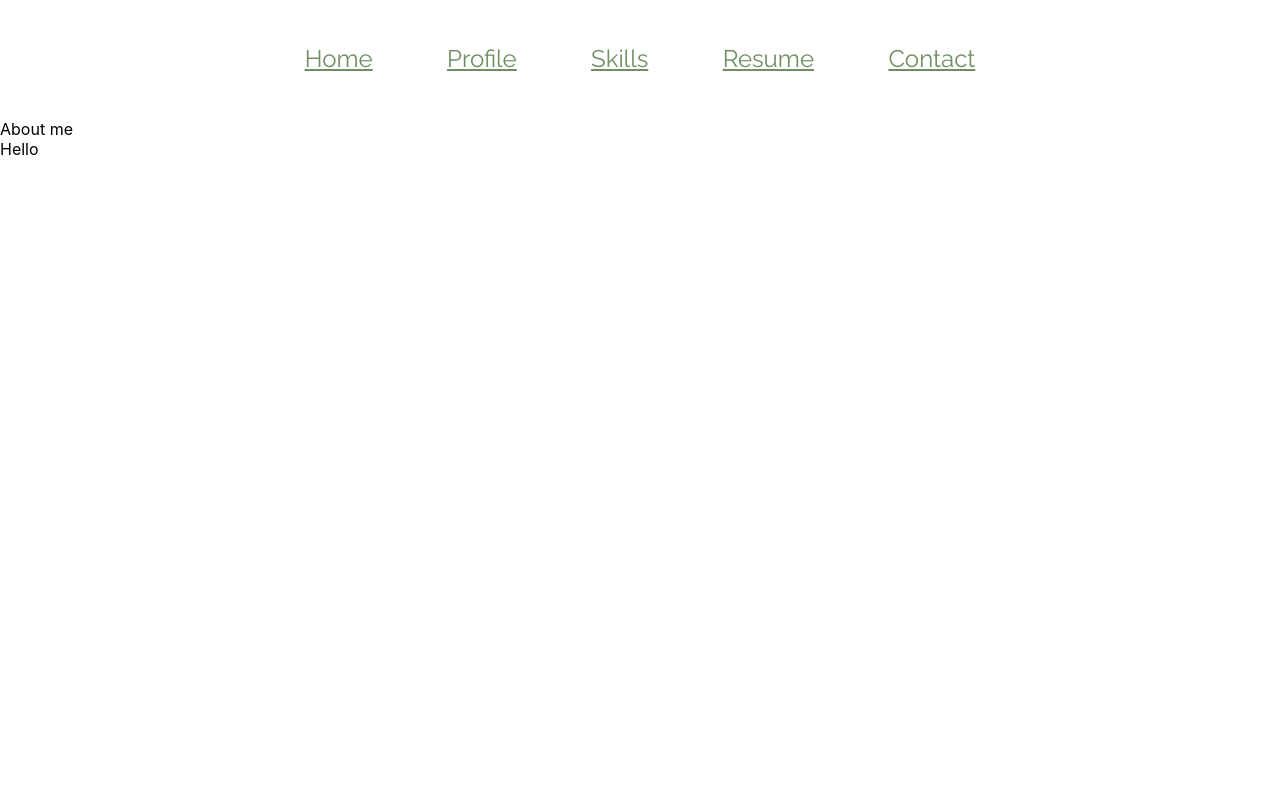
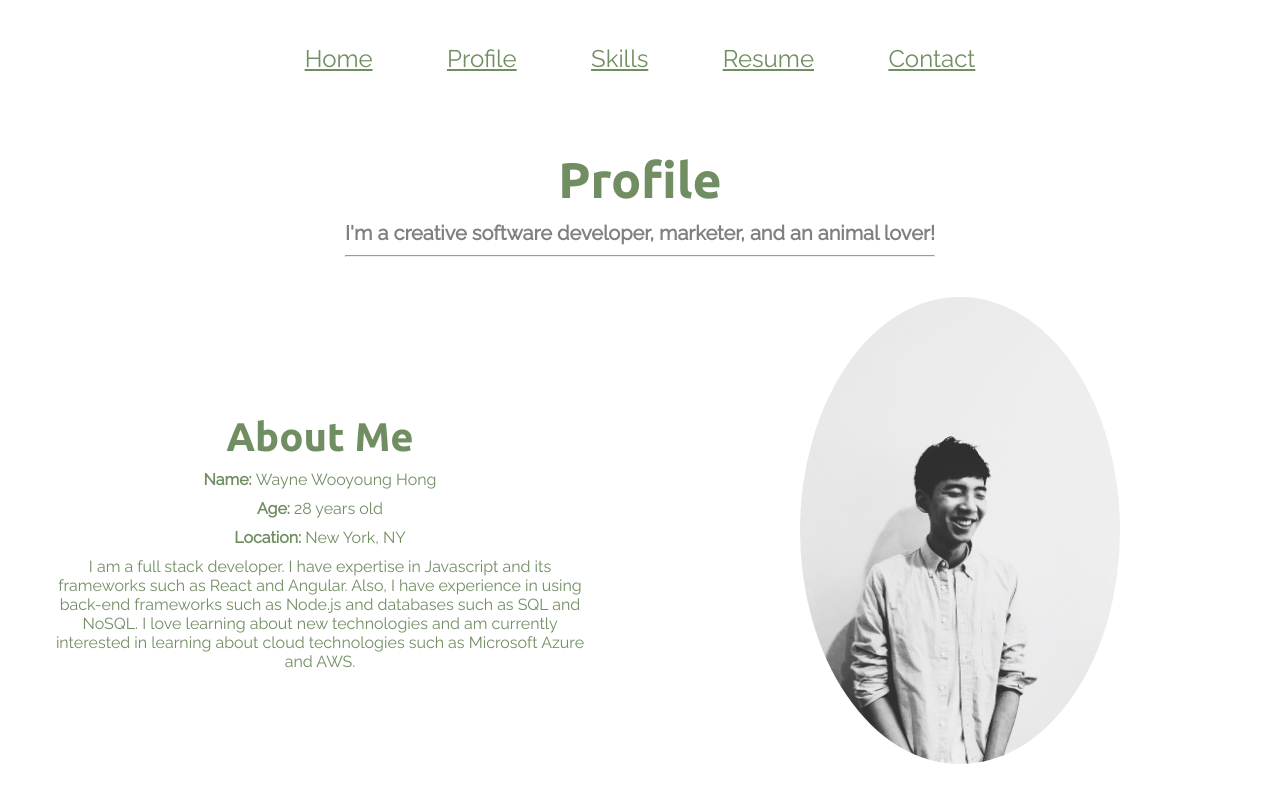
Before and after one commit to wooyounghong/portfolio, a React (Create React App) app in the folder client/: page /profile in a window 1280 px wide. Built offline with nearby package versions, Linux system fonts and the light colour scheme.

Commit message:
Updated About Me component and image of myself

```diff
--- /dev/null
+++ b/client/src/components/AboutMe.js
@@ -0,0 +1,40 @@
+import React from 'react';
+import './css/AboutMe.css';
+
+const AboutMe = () => (
+  <div className="about-me-container">
+    <div className="about-me-items">
+      <div className="about-me-header">About Me</div>
+      <div className="about-me-description">
+        <strong>Name: </strong> Wayne Wooyoung Hong
+      </div>
+      <div className="about-me-description">
+        <strong>Age: </strong> 28 years old
+      </div>
+      <div className="about-me-description">
+        <strong>Location: </strong> New York, NY
+      </div>
+      <div className="about-me-description">
+        I am a full stack developer. I have expertise in Javascript and its
+        frameworks such as React and Angular. Also, I have experience in using
+        back-end frameworks such as Node.js and databases such as SQL and NoSQL.
+        I love learning about new technologies and am currently interested in
+        learning about cloud technologies such as Microsoft Azure and AWS.
+      </div>
+    </div>
+    <div className="about-me-items">
+      <img
+        src={require('../image/wayne-pic.jpg')}
+        alt="wayne's pic"
+        className="about-me-image"
+      />
+    </div>
+    {/* <div className="about-me-items">
+      <div>Details:</div>
+      <div>Name: Wayne Wooyoung Hong</div>
+      <div>Age: 28 years old</div>
+      <div>Location: New York, NY</div>
+    </div> */}
+  </div>
+);
+export default AboutMe;
--- a/client/src/components/Navbar.js
+++ b/client/src/components/Navbar.js
@@ -8,18 +8,8 @@ class Navbar extends Component {
     this.state = {
       current: 'root',
     };
-    this.handleRoute = this.handleRoute.bind(this);
   }
-  handleRoute(current) {
-    this.setState(
-      {
-        current: current,
-      },
-      () => {
-        console.log(this.state);
-      }
-    );
-  }
+
   render() {
     return (
       <div className="navbar-container">
--- a/client/src/components/Profile.js
+++ b/client/src/components/Profile.js
@@ -1,11 +1,19 @@
 import React from 'react';
+import './css/Profile.css';
+import AboutMe from './AboutMe';
 
-// About Component that will explain about myself;
+// Profile Component that will explain about myself;
 
 const Profile = () => (
-  <div>
-    About me
-    <div>Hello</div>
+  <div className="profile-container">
+    <header className="profile-header">Profile</header>
+    <div className="profile-description">
+      <strong>
+        I'm a creative software developer, marketer, and an animal lover!
+        <hr />
+      </strong>
+    </div>
+    <AboutMe />
   </div>
 );
 
--- /dev/null
+++ b/client/src/components/css/AboutMe.css
@@ -0,0 +1,31 @@
+.about-me-container {
+  font-family: 'Raleway', Helvetica, Arial, sans-serif;
+  display: flex;
+  /* justify-content: row; */
+  align-items: center;
+  flex-wrap: nowrap;
+  flex-direction: row;
+  text-align: center;
+}
+
+.about-me-items {
+  flex: 1 1;
+  align-items: center;
+  margin-top: 30px;
+}
+
+.about-me-image {
+  width: 50%;
+  height: auto;
+  border-radius: 50%;
+}
+
+.about-me-header {
+  margin-top: 30px;
+  font-family: 'Ubuntu', Helvetica, Arial, sans-serif;
+  font-size: 40px;
+}
+
+.about-me-description {
+  margin: 10px 50px;
+}
--- a/client/src/components/css/Navbar.css
+++ b/client/src/components/css/Navbar.css
@@ -29,5 +29,5 @@
 }
 
 .navbar-item:hover {
-  color: blue;
+  color: red;
 }
--- /dev/null
+++ b/client/src/components/css/Profile.css
@@ -0,0 +1,19 @@
+.profile-container {
+  display: flex;
+  flex-direction: column;
+  align-items: center;
+  color: rgba(64, 104, 45, 0.747);
+}
+
+.profile-header {
+  font-family: 'Ubuntu', Helvetica, Arial, sans-serif;
+  margin-top: 2.5%;
+  font-size: 50px;
+  margin-bottom: 1%;
+}
+
+.profile-description {
+  font-family: 'Raleway', Helvetica, Arial, sans-serif;
+  font-size: 20px;
+  color: grey;
+}
```
Also changed, not shown: client/src/image/wayne-pic.jpg (added), 1 other file (tests, documents, lock files or other folders).
